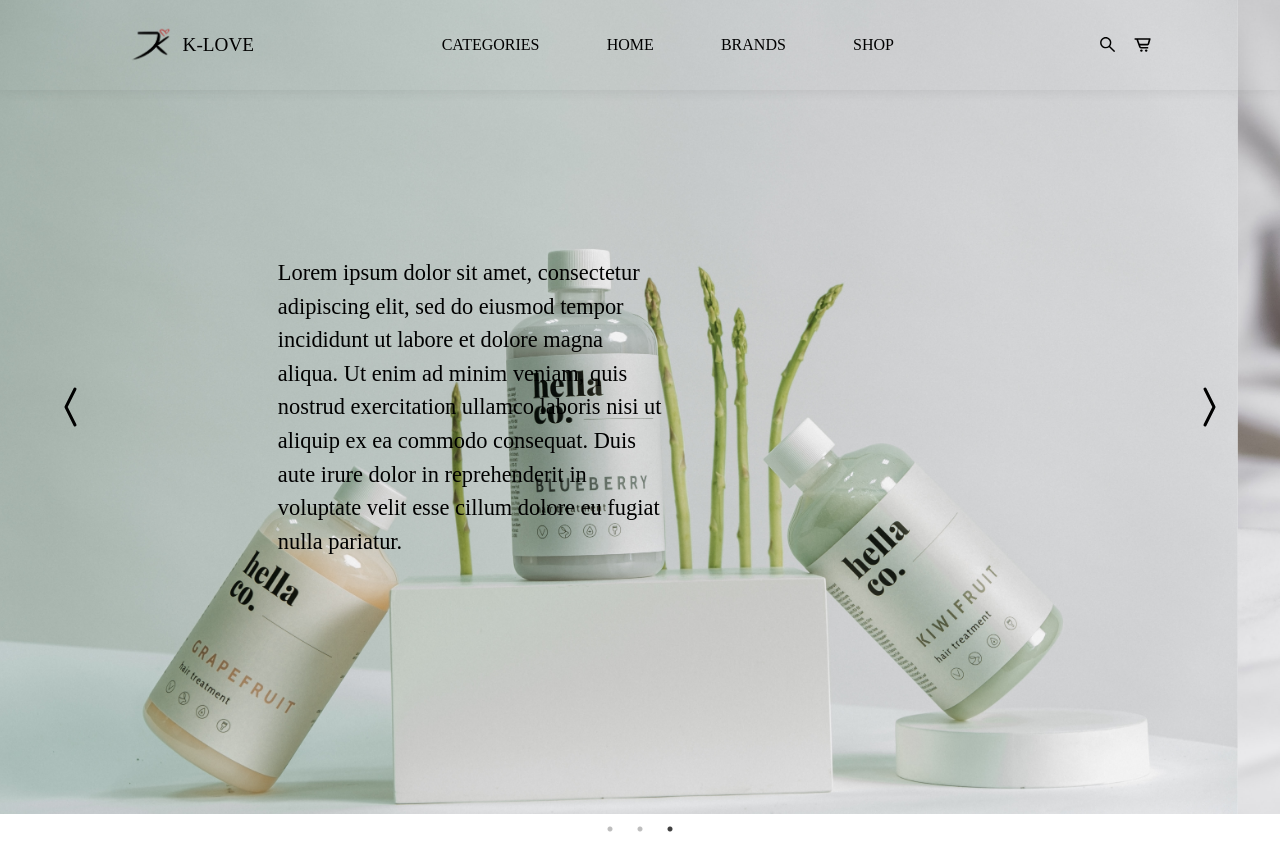
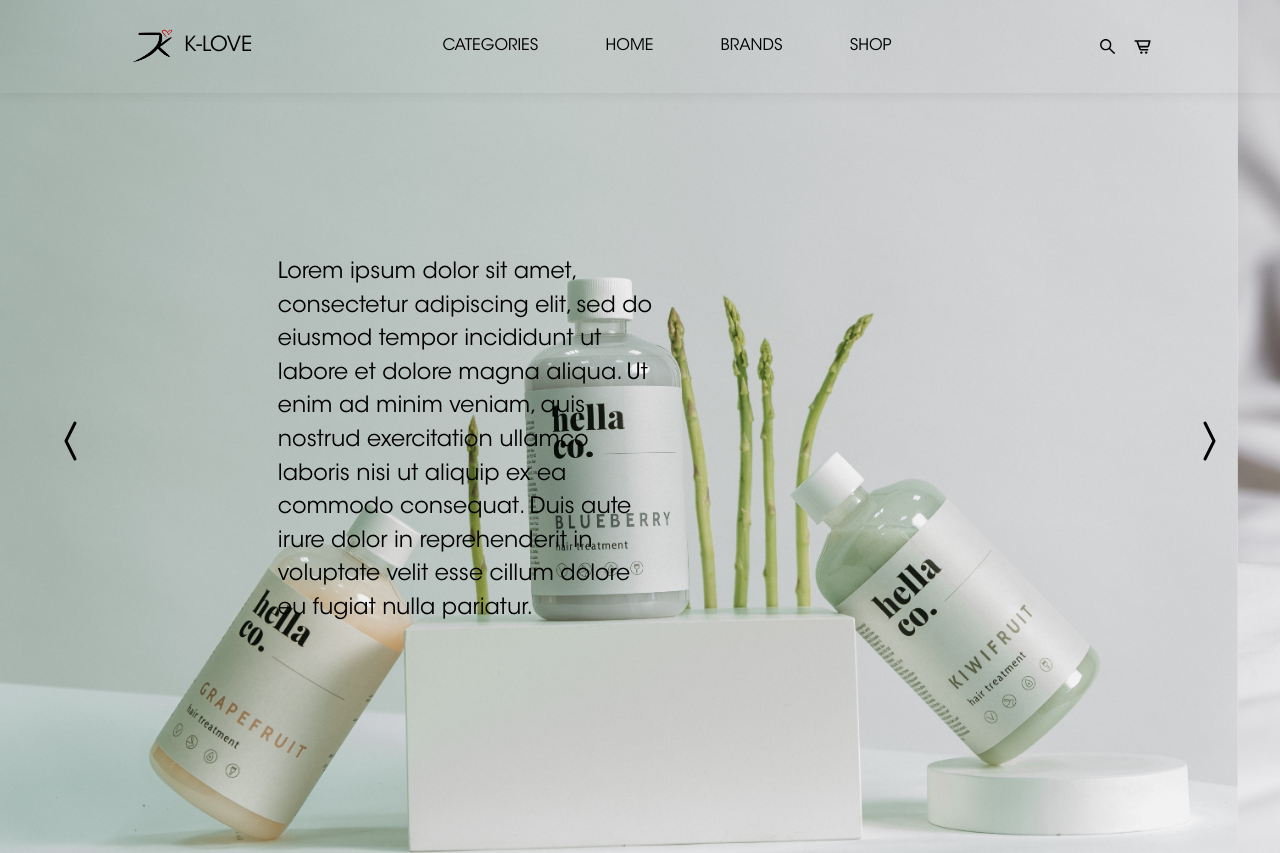
Before and after one commit to webstackx/k-love-layout, a React (Create React App) app: page / in a window 1280 px wide. Shown: the top 853 px of the page. Built offline with nearby package versions, Linux system fonts and the light colour scheme; a web font is replaced by a local one.

Commit message:
css changes

```diff
--- a/src/App.css
+++ b/src/App.css
@@ -1,6 +1,12 @@
+@font-face {
+  font-family: "ITC Avant Garde Gothic Std";
+  src: url("./utils/ITCAvantGardeStdBk.otf");
+  font-style: normal;
+}
+
 .App {
   /* font-family: Circular Std Book; */
-  font-family: "ITC Avant Garde Gothic";
+  font-family: "ITC Avant Garde Gothic Std";
 }
 
 body {
--- a/src/styles/HeaderStyle.js
+++ b/src/styles/HeaderStyle.js
@@ -23,12 +23,13 @@
     padding-right: 4rem;
 
     &__img {
-      width: 45px;
-      height: 45px;
-      margin-right: 0.6rem;
+      width: 48px;
+      height: 48px;
+      margin-right: 0.5rem;
     }
     &__para{
-      font-size:1.2rem;
+      font-size:1.3rem;
+      font-weight:500;
     }
   }
 
--- a/src/styles/KeepTouchStyle.js
+++ b/src/styles/KeepTouchStyle.js
@@ -79,6 +79,7 @@
                 width: 150px;
                 height: 44px;
                 border-radius:5px;
+                cursor: pointer;
             }
         }
 
```
Also changed, not shown: src/utils/ITCAvantGardeStdBk.otf (added), src/utils/ITCAvantGardeStdXLt.otf (added).
